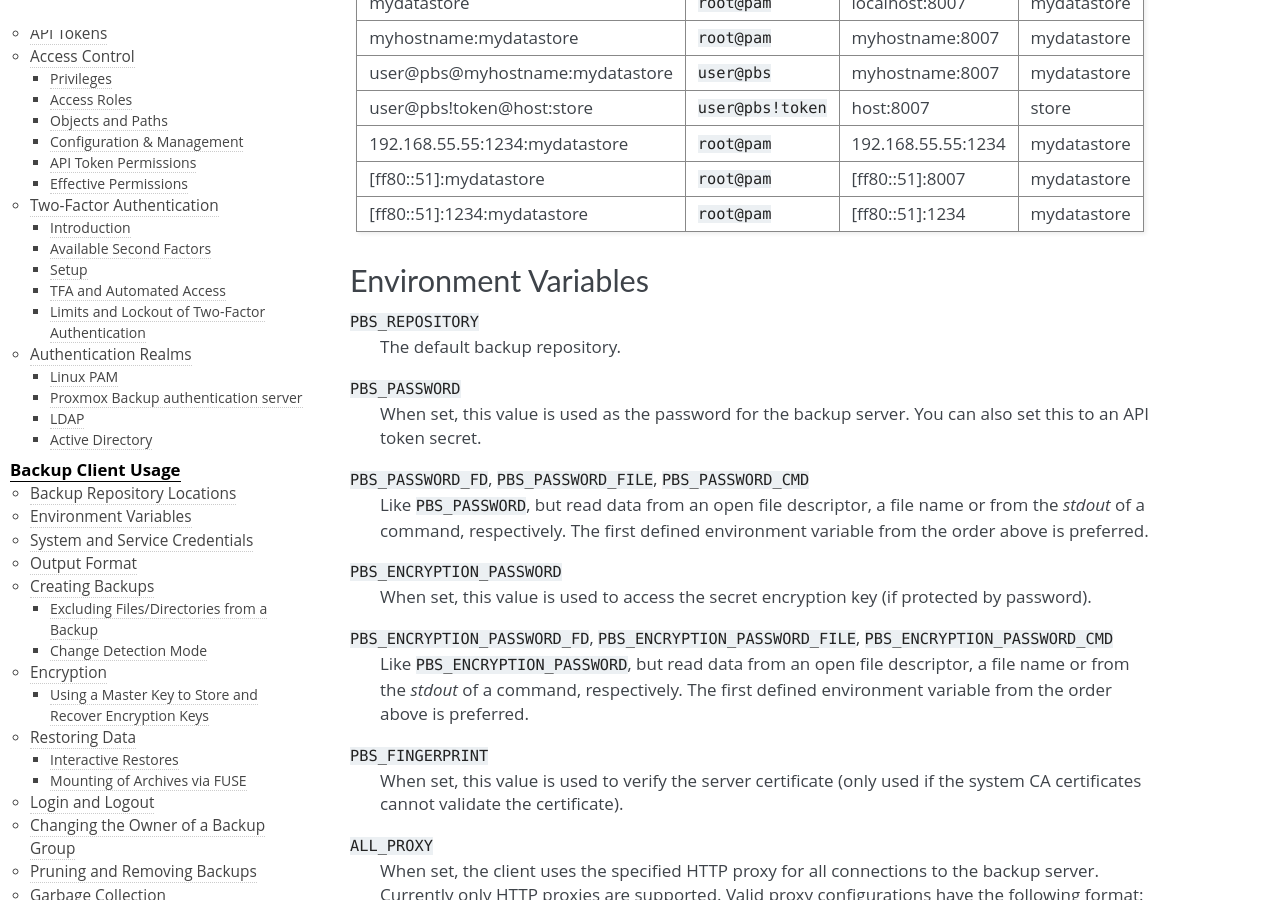
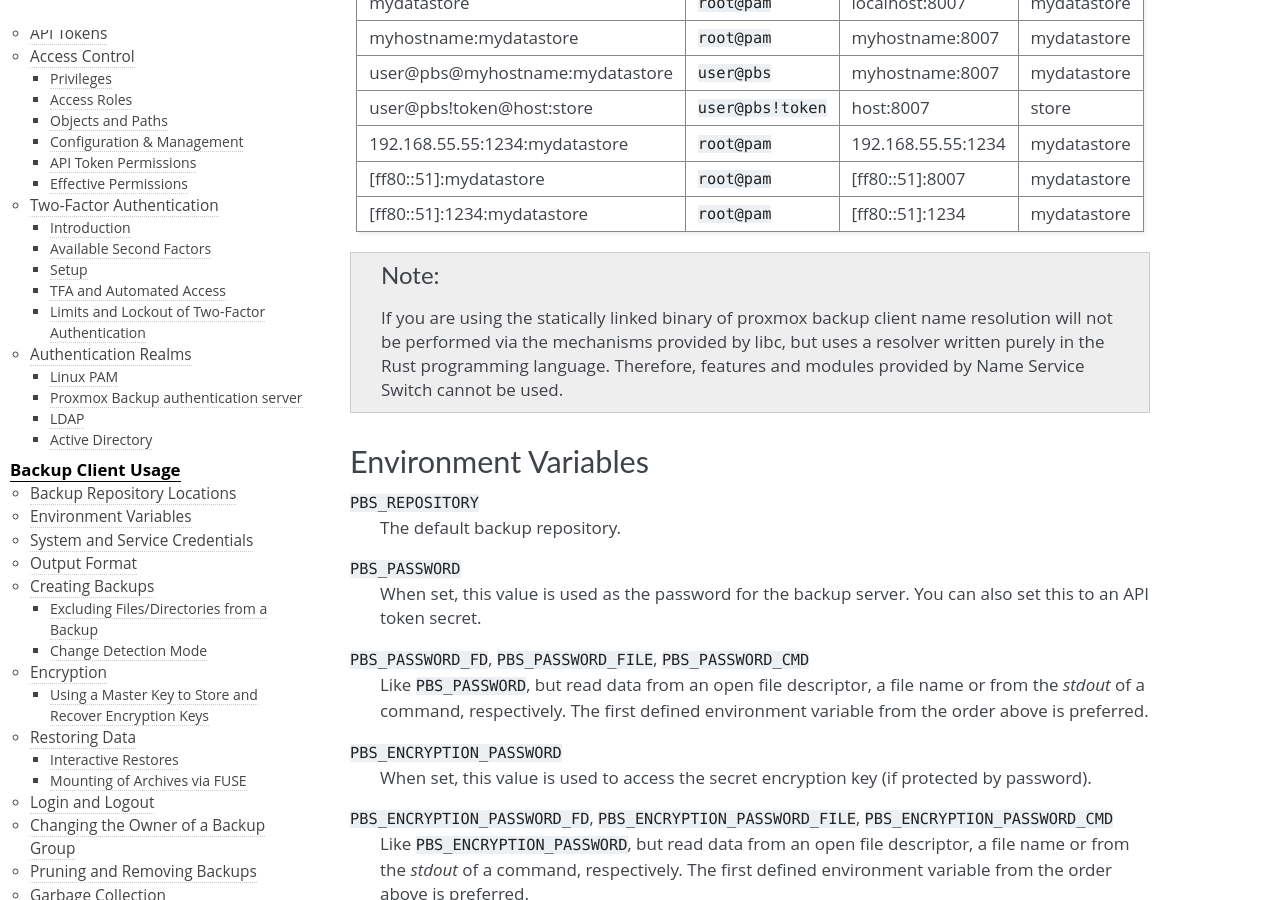
Before and after one commit to rikka-chunibyo/PBS-X, a Sphinx documentation site: the page built from docs/backup-client.rst, in a window 1280 px wide and 900 px high, scrolled down 730 px. Built offline with Sphinx 7.4.7, drawn with Linux system fonts in a browser that asks for light colours.

Commit message:
docs: mention different name resolution for statically linked binary
Add a note mentioning that the statically linked binary does not use
the same mechanism for name resolution as the regular client, in
particular that this does not support NSS.

The statically linked binary cannot use the `getaddrinfo` based name
resolution because of possible ABI incompatibility. It therefore is
conditionally compiled and linked using the name resolution provided
by hickory-resolver, part of hickory-dns [0].

[0] https://github.com/hickory-dns/hickory-dns

Signed-off-by: Christian Ebner <c.ebner@proxmox.com>

```diff
--- a/docs/backup-client.rst
+++ b/docs/backup-client.rst
@@ -44,6 +44,11 @@ user\@pbs!token@host:store       ``user@pbs!token`` host:8007          store
 [ff80::51]:1234:mydatastore      ``root@pam``       [ff80::51]:1234    mydatastore
 ================================ ================== ================== ===========
 
+.. Note:: If you are using the statically linked binary of proxmox backup client
+   name resolution will not be performed via the mechanisms provided by libc,
+   but uses a resolver written purely in the Rust programming language.
+   Therefore, features and modules provided by Name Service Switch cannot be
+   used.
 
 .. _environment-variables:
 
```
